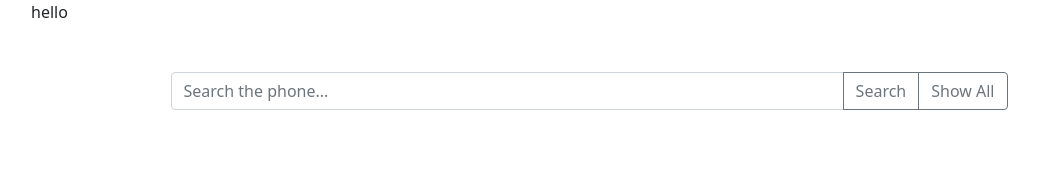
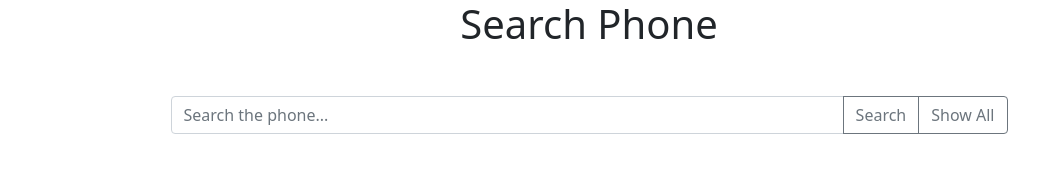
Before and after one commit to amirulislamhridoy/Assignment-6-phone-hunter, a plain HTML site: page index.html in a window 1280 px wide. Shown: the whole page, without its empty margins (51-1090 px from the left). Drawn offline with nearby package versions, Linux system fonts and the light colour scheme.

Commit message:
add title name

```diff
--- a/index.html
+++ b/index.html
@@ -19,7 +19,7 @@
 </head>
 <body>
     <main class="container">
-        hello
+        <h1 style="text-align: center">Search Phone</h1>
         <!-- search field and search button -->
         <div class="input-group my-5 w-75 mx-auto">
             <input id="input-field" type="text" class="form-control" placeholder="Search the phone..." aria-label="Recipient's username" aria-describedby="button-addon2">
```
